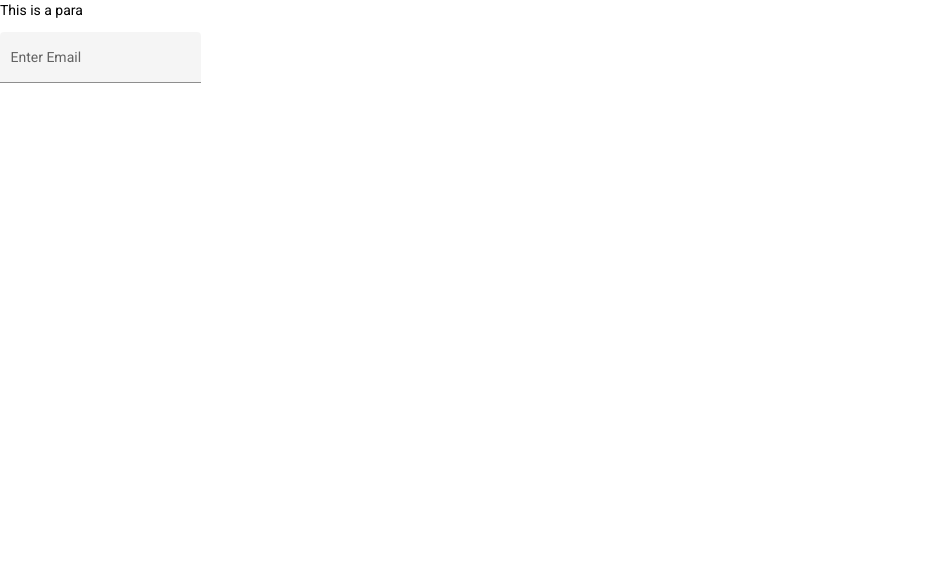
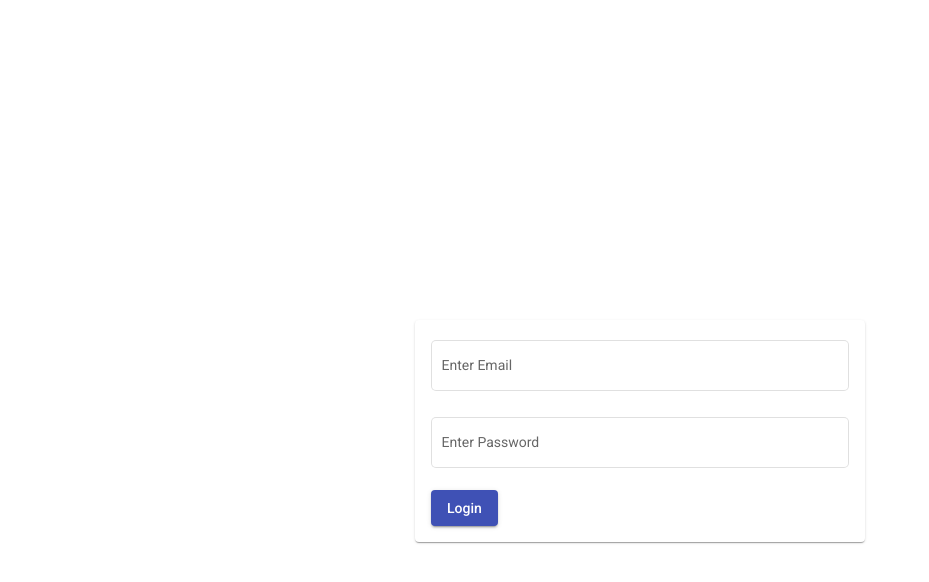
Before and after one commit to chandansutradhar2/angular, an Angular app in the folder first-app/: page / in a window 1280 px wide. Shown: the top 582 px of the page, without its empty margins (0-929 px from the left). Built offline with nearby package versions, Linux system fonts and the light colour scheme.

Commit message:
added login component

```diff
--- a/first-app/src/app/app.component.html
+++ b/first-app/src/app/app.component.html
@@ -1,13 +1 @@
-<p>This is a para</p>
-<mat-form-field class="example-full-width" appearance="fill">
-    <mat-label>Enter Email</mat-label>
-    <input type="email" matInput placeholder="Ex. pat@example.com">
-</mat-form-field>
-<!-- <header></header>
-<cn-menubar></cn-menubar>
-<app-category></app-category>
-<app-category></app-category>
-<button>Click Me</button>
-<app-button></app-button>
-<app-footer></app-footer> -->
-<!-- <app-signin></app-signin> -->
+<app-signin></app-signin>
--- a/first-app/src/app/app.module.ts
+++ b/first-app/src/app/app.module.ts
@@ -18,6 +18,9 @@ import { ProductDetailComponent } from './product-detail/product-detail.componen
 import { BrowserAnimationsModule } from '@angular/platform-browser/animations';
 import { MatInputModule } from '@angular/material/input';
 import { MatFormFieldModule } from '@angular/material/form-field';
+import { MatSliderModule } from '@angular/material/slider';
+import { MatButtonModule } from '@angular/material/button';
+import { MatCardModule } from '@angular/material/card';
 
 @NgModule({
   declarations: [
@@ -41,6 +44,9 @@ import { MatFormFieldModule } from '@angular/material/form-field';
     BrowserAnimationsModule,
     MatInputModule,
     MatFormFieldModule,
+    MatSliderModule,
+    MatCardModule,
+    MatButtonModule,
   ],
   providers: [],
   bootstrap: [AppComponent],
--- a/first-app/src/app/signin/signin.component.css
+++ b/first-app/src/app/signin/signin.component.css
@@ -1,103 +1,22 @@
-@import url(https://fonts.googleapis.com/css?family=Roboto:300);
+.form {
+  min-width: 150px;
+  max-width: 500px;
+  width: 100%;
+}
 
-.login-page {
-  width: 360px;
-  padding: 8% 0 0;
-  margin: auto;
+.example-full-width {
+  width: 100%;
 }
-.form {
-  position: relative;
-  z-index: 1;
-  background: #ffffff;
-  max-width: 360px;
-  margin: 0 auto 100px;
-  padding: 45px;
-  text-align: center;
-  box-shadow: 0 0 20px 0 rgba(0, 0, 0, 0.2), 0 5px 5px 0 rgba(0, 0, 0, 0.24);
+
+.container {
+  width: 100vw;
+  display: flex;
+  flex-direction: row;
+  padding-top: 25%;
+  justify-content: center;
 }
-.form input {
-  font-family: "Roboto", sans-serif;
-  outline: 0;
-  background: #f2f2f2;
-  width: 100%;
-  border: 0;
-  margin: 0 0 15px;
-  padding: 15px;
-  box-sizing: border-box;
-  font-size: 14px;
+.login-container {
+  justify-content: center;
+  display: flex;
+  max-width: 450px;
 }
-.form button {
-  font-family: "Roboto", sans-serif;
-  text-transform: uppercase;
-  outline: 0;
-  background: #4caf50;
-  width: 100%;
-  border: 0;
-  padding: 15px;
-  color: #ffffff;
-  font-size: 14px;
-  -webkit-transition: all 0.3 ease;
-  transition: all 0.3 ease;
-  cursor: pointer;
-}
-.form button:hover,
-.form button:active,
-.form button:focus {
-  background: #43a047;
-}
-.form .message {
-  margin: 15px 0 0;
-  color: #b3b3b3;
-  font-size: 12px;
-}
-.form .message a {
-  color: #4caf50;
-  text-decoration: none;
-}
-.form .register-form {
-  display: none;
-}
-.container {
-  position: relative;
-  z-index: 1;
-  max-width: 300px;
-  margin: 0 auto;
-}
-.container:before,
-.container:after {
-  content: "";
-  display: block;
-  clear: both;
-}
-.container .info {
-  margin: 50px auto;
-  text-align: center;
-}
-.container .info h1 {
-  margin: 0 0 15px;
-  padding: 0;
-  font-size: 36px;
-  font-weight: 300;
-  color: #1a1a1a;
-}
-.container .info span {
-  color: #4d4d4d;
-  font-size: 12px;
-}
-.container .info span a {
-  color: #000000;
-  text-decoration: none;
-}
-.container .info span .fa {
-  color: #ef3b3a;
-}
-body {
-  background: #76b852; /* fallback for old browsers */
-  background: -webkit-linear-gradient(right, #76b852, #8dc26f);
-  background: -moz-linear-gradient(right, #76b852, #8dc26f);
-  background: -o-linear-gradient(right, #76b852, #8dc26f);
-  background: linear-gradient(to left, #76b852, #8dc26f);
-  font-family: "Roboto", sans-serif;
-  -webkit-font-smoothing: antialiased;
-  -moz-osx-font-smoothing: grayscale;
-}
--- a/first-app/src/app/signin/signin.component.html
+++ b/first-app/src/app/signin/signin.component.html
@@ -1,18 +1,19 @@
-<div class="login-page">
-    <div class="form">
-        <div class="register-form">
-            <input type="text" placeholder="name" />
-            <input type="password" placeholder="password" />
-            <input type="text" placeholder="email address" />
-            <button>create</button>
-            <p class="message">Already registered? <a href="#">Sign In</a></p>
-        </div>
-        <div class="login-form">
-            <input type="text" placeholder="username" />
-            <input type="password" placeholder="password" />
-            <button>login</button>
-            <p class="message">Not registered? <a href="#">Create an account</a></p>
-        </div>
-        <!-- <app-social-signin></app-social-signin> -->
+<div class="container">
+    <div class="login-container">
+        <mat-card>
+            <form class="form">
+                <mat-form-field class="example-full-width" appearance="outline">
+                    <mat-label>Enter Email</mat-label>
+                    <input matInput>
+                </mat-form-field>
+
+                <mat-form-field class="example-full-width" appearance="outline">
+                    <mat-label>Enter Password</mat-label>
+                    <input matInput>
+                </mat-form-field>
+
+                <button mat-raised-button color="primary">Login</button>
+            </form>
+        </mat-card>
     </div>
 </div>
```
